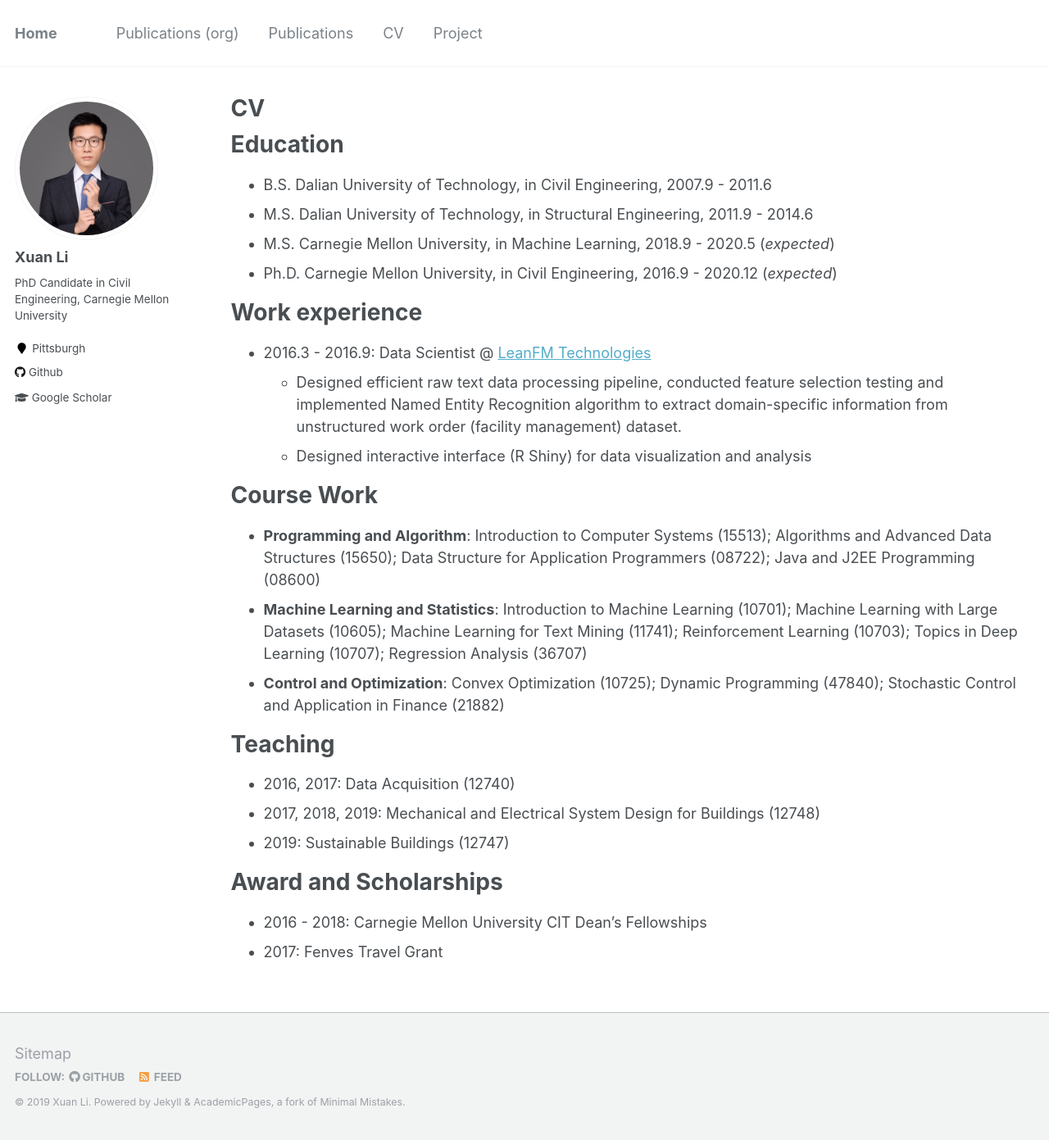
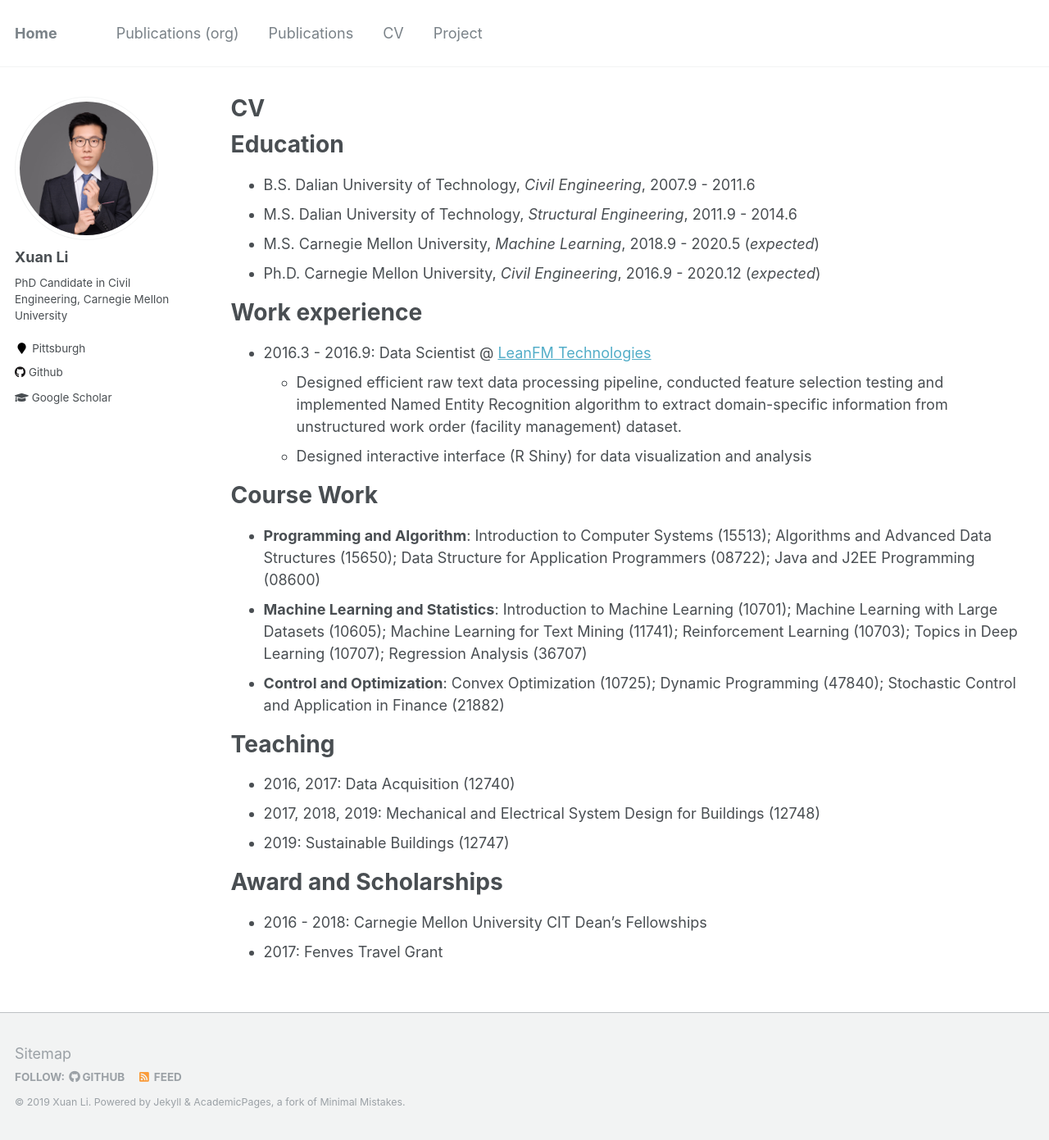
Before and after one commit to milanlx/milanlx.github.io, a Jekyll site: the page built from _pages/cv.md, in a window 1280 px wide and 1391 px high. Shown: the whole window at 82% size. Built offline with Jekyll 4.4.1, drawn with Linux system fonts in a browser that asks for light colours.

Commit message:
Update cv.md

```diff
--- a/_pages/cv.md
+++ b/_pages/cv.md
@@ -11,10 +11,10 @@ redirect_from:
 
 Education
 ======
-* B.S. Dalian University of Technology, in Civil Engineering, 2007.9 - 2011.6
-* M.S. Dalian University of Technology, in Structural Engineering, 2011.9 - 2014.6
-* M.S. Carnegie Mellon University, in Machine Learning, 2018.9 - 2020.5 (*expected*)
-* Ph.D. Carnegie Mellon University, in Civil Engineering, 2016.9 - 2020.12 (*expected*)
+* B.S. Dalian University of Technology, *Civil Engineering*, 2007.9 - 2011.6
+* M.S. Dalian University of Technology, *Structural Engineering*, 2011.9 - 2014.6
+* M.S. Carnegie Mellon University, *Machine Learning*, 2018.9 - 2020.5 (*expected*)
+* Ph.D. Carnegie Mellon University, *Civil Engineering*, 2016.9 - 2020.12 (*expected*)
 
 
 Work experience
```
